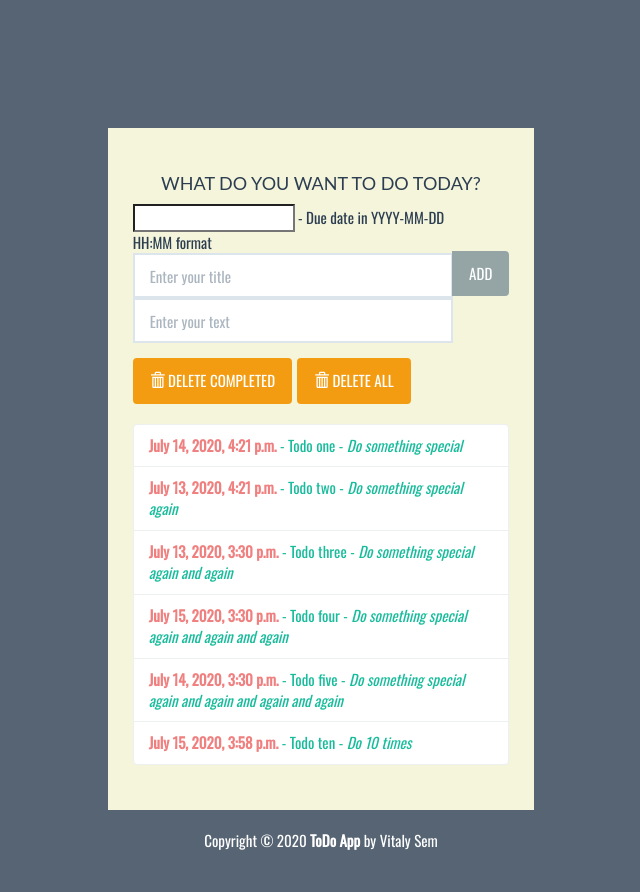
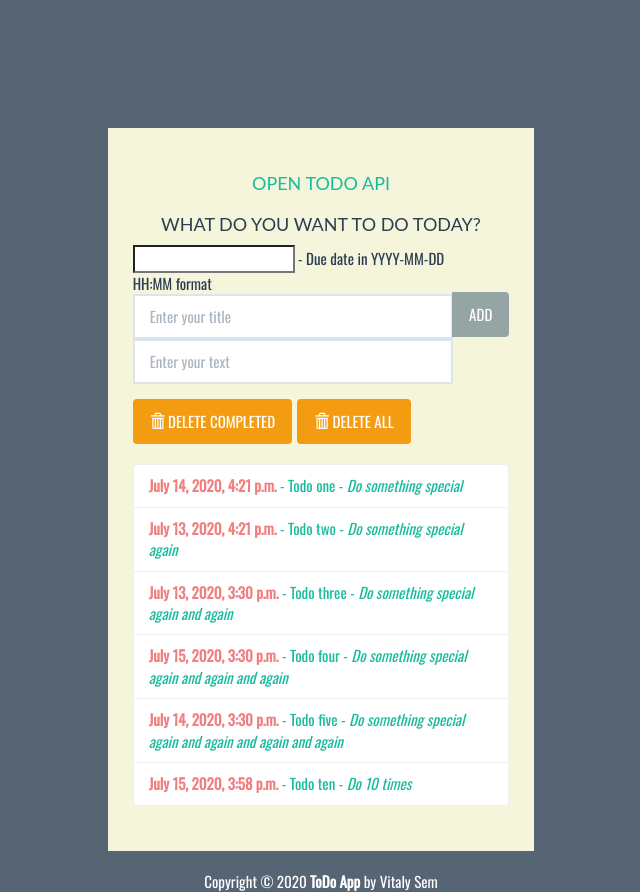
Before and after one commit to Vir2S/todoapp-django-rest-api, a Django app: page / in a window 1280 px wide. Shown: the whole page, without its empty margins (319-959 px from the left). Before the commit the page ends 850 px from the top, so only its background shows below. Run offline with Django 3.2, Linux system fonts and the light colour scheme; data comes from the database, SQL or seed files in the repository; some libraries are stand-ins or nearby versions.

Commit message:
Link from main page to api page added

```diff
--- a/backend/todo/api/views.py
+++ b/backend/todo/api/views.py
@@ -56,7 +56,6 @@ class AuthView(APIView):
             user.save()
             token = Token.objects.create(user=user)
 
-
         return Response({
             'token': token.key,
             'agent': request.META['HTTP_USER_AGENT'],
--- a/backend/todo/todoapp/templates/todoapp/index.html
+++ b/backend/todo/todoapp/templates/todoapp/index.html
@@ -19,6 +19,7 @@
 
 			<div class="row">
 				<div class="col-lg-4 col-lg-offset-4" id="content">
+					<h2><a href="/api">OPEN TODO API</a></h2>
 					<h2>WHAT DO YOU WANT TO DO TODAY?</h2>
 
 					<form action="{% url 'add_todo' %}" method="POST" role="form">
```
